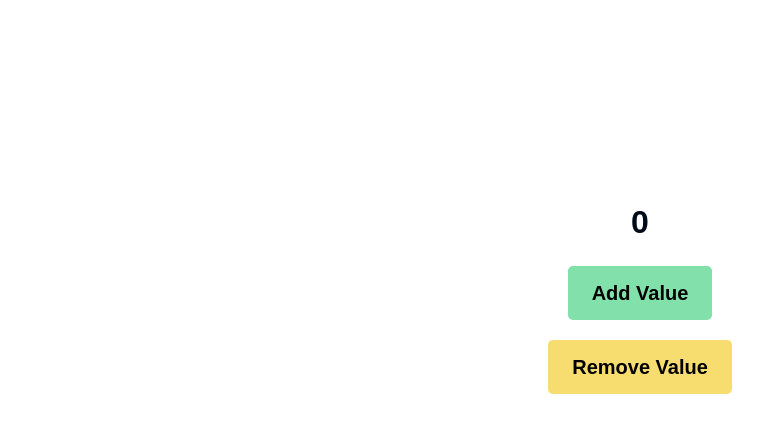
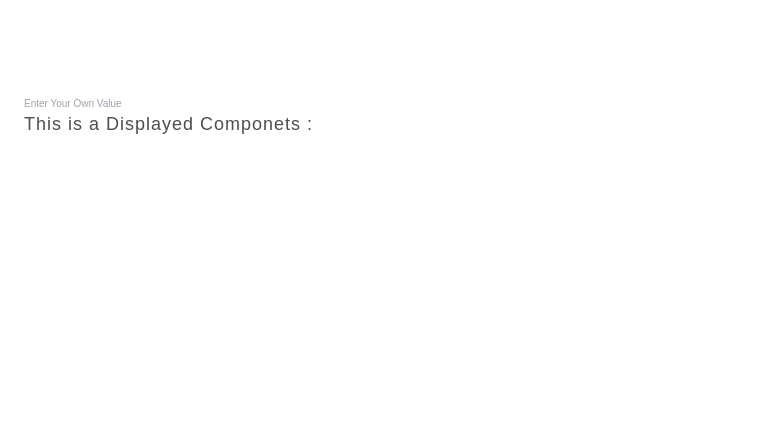
Before and after one commit to jitixaa/Basic_React19, a React (Vite) app in the folder Card-Basic/: page / in a window 1280 px wide. Shown: the top 432 px of the page, without its empty margins (0-771 px from the left). Built offline with nearby package versions, Linux system fonts and the light colour scheme.

Commit message:
update lifing state uses

```diff
--- a/Card-Basic/src/App.jsx
+++ b/Card-Basic/src/App.jsx
@@ -1,7 +1,9 @@
 import { ThemeProvider } from "styled-components";
 // import { State } from "./componets/hooks/State";
-import { ChaiCode } from "./componets/ChaiCode";
+// import { ChaiCode } from "./componets/ChaiCode";
+// import { ArrayComponets } from "./componets/ArrayComponets";
 import "./componets/EventHandling.css";
+import { LifingState } from "./componets/LifingState";
 
 export const App = () => {
   const theme = {
@@ -19,7 +21,9 @@ export const App = () => {
     <ThemeProvider theme={theme}>
       <section className="container">
         {/* <State /> */}
-        <ChaiCode />
+        {/* <ChaiCode /> */}
+        {/* <ArrayComponets /> */}
+        <LifingState />
       </section>
     </ThemeProvider>
   );
--- /dev/null
+++ b/Card-Basic/src/componets/ArrayComponets.jsx
@@ -0,0 +1,46 @@
+import { useState } from "react";
+// const users = [
+//   { name: "Jitixa", age: 30 },
+//   { name: "ravi", age: 30 },
+//   { name: "punita", age: 28 },
+//   { name: "aayushi", age: 26 },
+//   { name: "rutul", age: 27 },
+// ];
+//Derived State
+export const ArrayComponets = () => {
+  const [users, setUsers] = useState([
+    { name: "Jitixa", age: 30 },
+    { name: "ravi", age: 30 },
+    { name: "punita", age: 28 },
+    { name: "aayushi", age: 26 },
+    { name: "rutul", age: 27 },
+  ]);
+  const userCount = users.length;
+  const averageAge = Math.round(
+    users.reduce((accum, currElement) => accum + currElement.age, 0) / userCount
+  );
+  return (
+    <div className="main-div">
+      <h1>Users List</h1>
+      <ul>
+        {users.map((currElement, index) => {
+          return (
+            <li key={index}>
+              Name : {currElement.name} - Age : {currElement.age} year Old
+            </li>
+          );
+        })}
+        <li
+          style={{ textAlign: "center", fontWeight: "bolder", padding: "2rem" }}
+        >
+          Total Users: {userCount}
+        </li>
+        <li
+          style={{ textAlign: "center", fontWeight: "bolder", padding: "2rem" }}
+        >
+          Avarage Age : {averageAge}
+        </li>
+      </ul>
+    </div>
+  );
+};
--- /dev/null
+++ b/Card-Basic/src/componets/LifingState.jsx
@@ -0,0 +1,32 @@
+import { useState } from "react";
+
+export const LifingState = () => {
+  const [inputValue, setInputValue] = useState("");
+  return (
+    <>
+      <InputComponets inputValue={inputValue} setInputValue={setInputValue} />
+      <DisplayComponets inputValue={inputValue} />
+    </>
+  );
+};
+
+const InputComponets = ({ inputValue, setInputValue }) => {
+  return (
+    <>
+      <input
+        type="text"
+        placeholder="Enter Your Own Value"
+        value={inputValue}
+        onChange={(e) => setInputValue(e.target.value)}
+      ></input>
+    </>
+  );
+};
+
+const DisplayComponets = ({ inputValue }) => {
+  return (
+    <>
+      <p>This is a Displayed Componets : {inputValue}</p>
+    </>
+  );
+};
```
